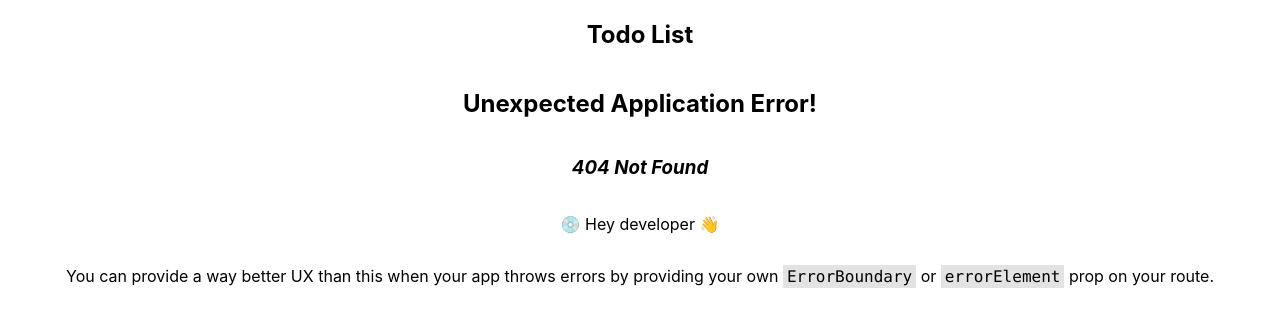
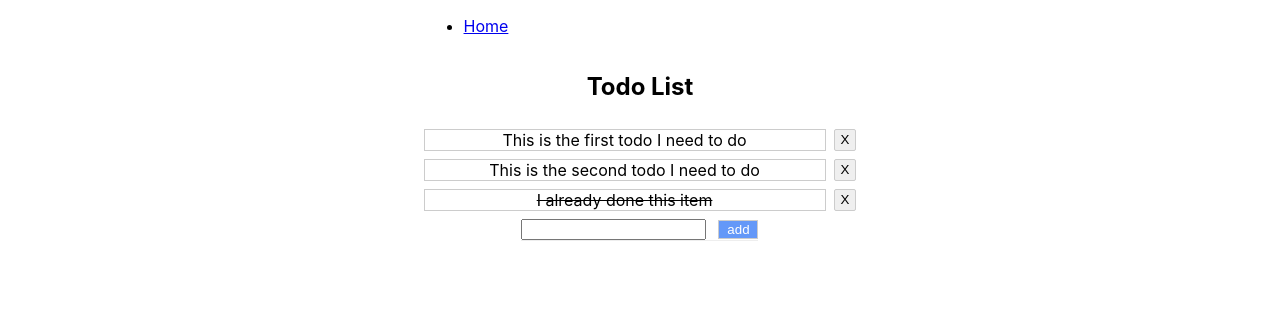
Before and after one commit to liule13/day10-todo, a React (Create React App) app: page / in a window 1280 px wide. Before the commit this address had no page. Shown: the top 326 px of the page. Built offline with nearby package versions, Linux system fonts and the light colour scheme.

Commit message:
feat: add DefaultLayout

```diff
--- a/src/App.js
+++ b/src/App.js
@@ -1,14 +1,40 @@
-import { useReducer } from "react";
+import {useReducer} from "react";
 import "./App.css";
-import { todoReducer } from "./reducers/TodoReducer";
-import { TodoContext } from "./contexts/TodoContext";
+import {todoReducer} from "./reducers/TodoReducer";
+import {TodoContext} from "./contexts/TodoContext";
 import TodoList from "./components/TodoList";
-import { createBrowserRouter, Route, RouterProvider } from "react-router";
+import {createBrowserRouter, NavLink, Outlet, Route, RouterProvider} from "react-router";
+
+
+function DefaultLayout() {
+    return (
+        <div className="app-container">
+            <header>
+                <nav>
+                    <ul>
+                        <li>
+                            <NavLink to={"/"}>Home</NavLink>
+                        </li>
+                    </ul>
+                </nav>
+            </header>
+            <main>
+                <Outlet></Outlet>
+            </main>
+        </div>
+    );
+}
 
 const router = createBrowserRouter([
     {
-        path: "/todos",
-        element: <TodoList />
+        path: "/",
+        element: <DefaultLayout/>,
+        children: [
+            {
+                path: "/",
+                element: <TodoList/>
+            }
+        ]
     }
 ])
 
@@ -21,9 +47,8 @@ function App() {
     const [state, dispatch] = useReducer(todoReducer, initState);
     return (
         <div className="App">
-            <h2>Todo List</h2>
-            <TodoContext value={{ state, dispatch }}>
-                <RouterProvider router={router} />
+            <TodoContext value={{state, dispatch}}>
+                <RouterProvider router={router}/>
             </TodoContext>
         </div>
     );
--- a/src/components/TodoList.js
+++ b/src/components/TodoList.js
@@ -4,6 +4,7 @@ import { TodoGroup } from "./TodoGroup";
 export default function TodoList({ todos, onToggleTodo, onDeleteTodo }) {
     return (
         <div className="todo-list">
+            <h2>Todo List</h2>
             <TodoGroup />
             <AddTodoForm />
         </div>
```
Lines whose indentation alone changed are shown as unchanged.
